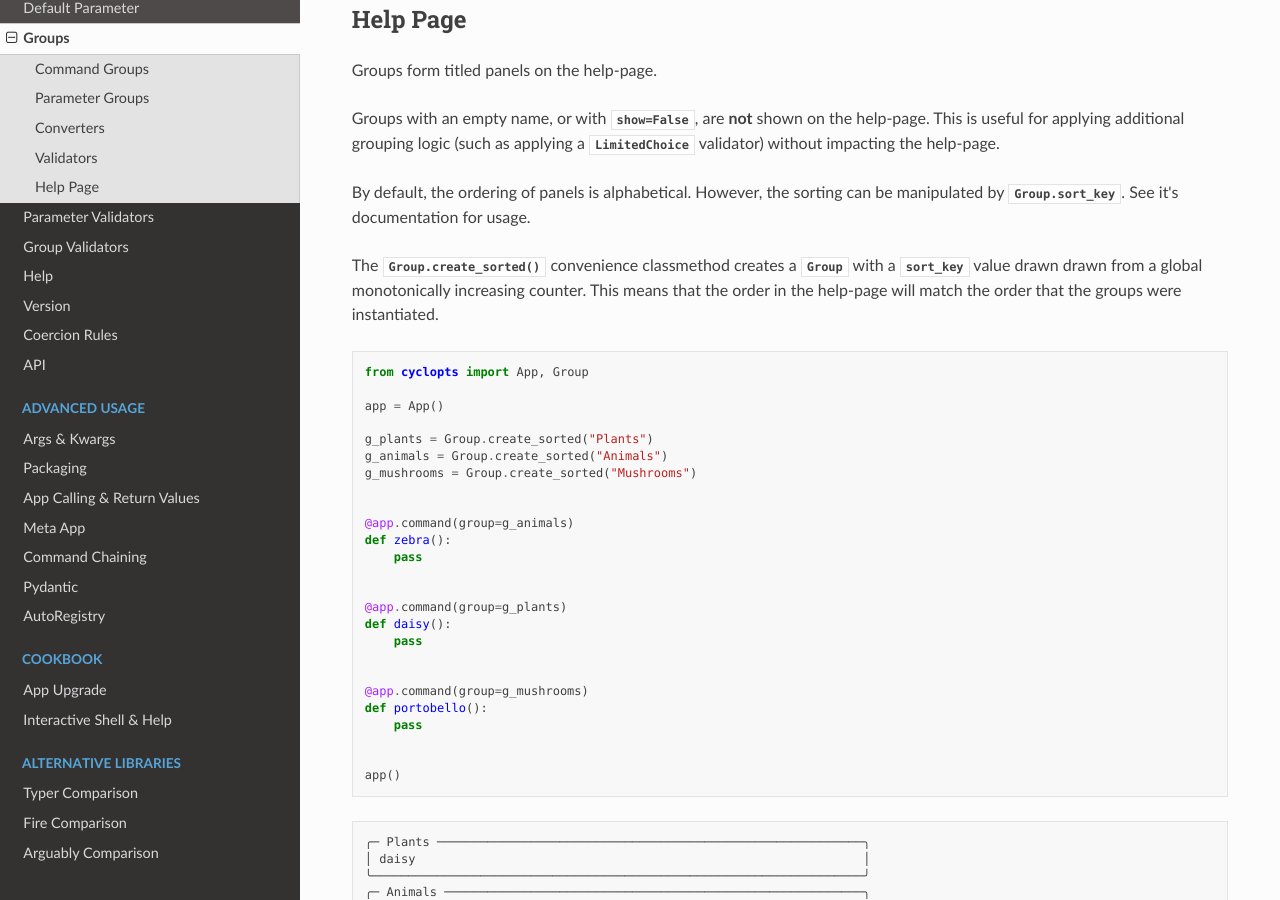
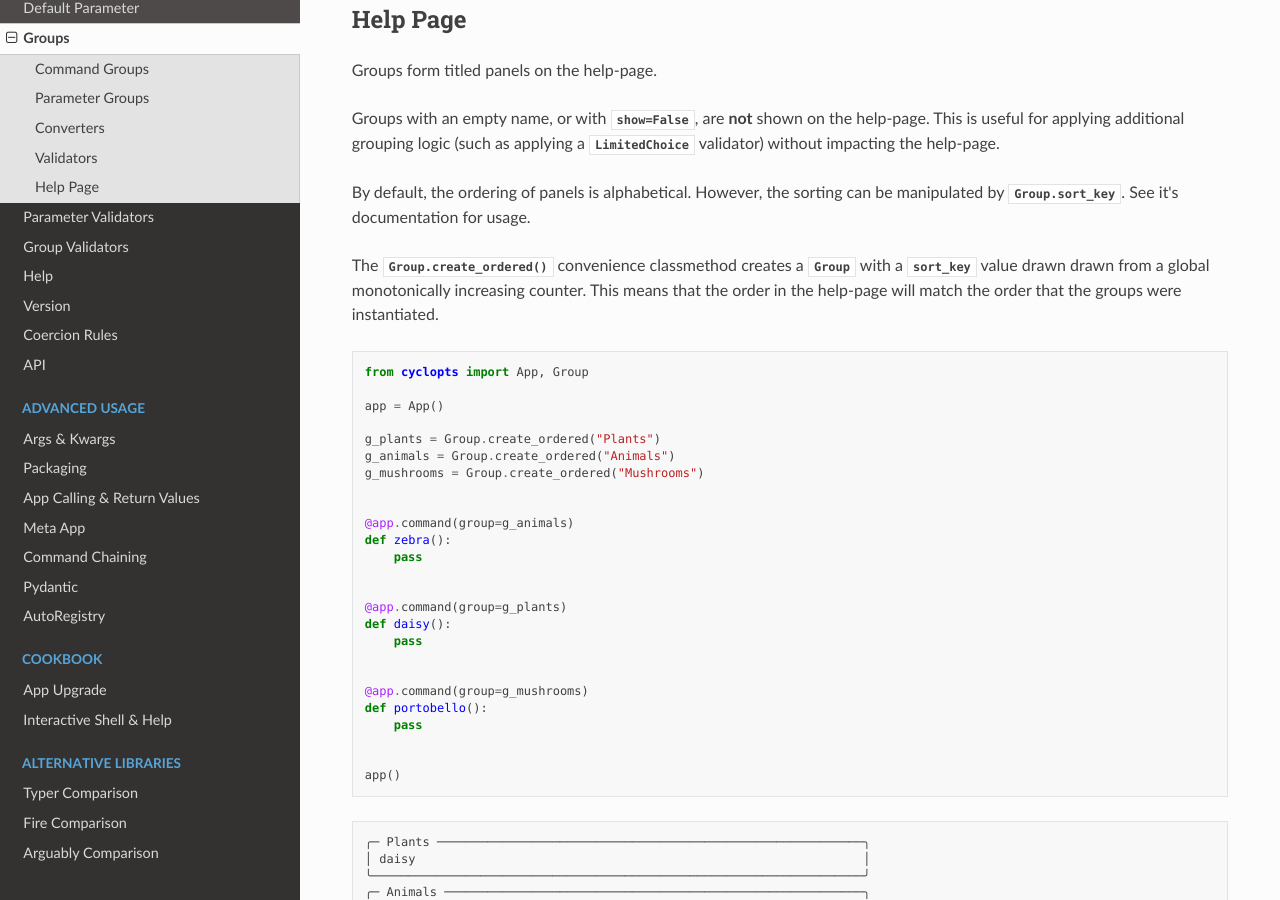
Before and after one commit to BrianPugh/cyclopts, a Sphinx documentation site: the page built from docs/source/groups.rst, in a window 1280 px wide and 900 px high, scrolled down 3351 px. Built offline with Sphinx 7.4.7 and the Read the Docs theme 2.0.0, drawn with Linux system fonts in a browser that asks for light colours.

Commit message:
rename create_sorted -> create_ordered

```diff
--- a/docs/source/api.rst
+++ b/docs/source/api.rst
@@ -280,7 +280,7 @@ API
    .. automethod:: default
 
 .. autoclass:: cyclopts.Group
-   :members: create_sorted
+   :members: create_ordered
 
    A group of parameters and/or commands in a CLI application.
 
--- a/docs/source/groups.rst
+++ b/docs/source/groups.rst
@@ -189,7 +189,7 @@ This is useful for applying additional grouping logic (such as applying a :class
 By default, the ordering of panels is alphabetical.
 However, the sorting can be manipulated by :attr:`.Group.sort_key`. See it's documentation for usage.
 
-The :meth:`.Group.create_sorted` convenience classmethod creates a :class:`.Group` with a :attr:`~.Group.sort_key` value drawn drawn from a global monotonically increasing counter.
+The :meth:`.Group.create_ordered` convenience classmethod creates a :class:`.Group` with a :attr:`~.Group.sort_key` value drawn drawn from a global monotonically increasing counter.
 This means that the order in the help-page will match the order that the groups were instantiated.
 
 .. code-block:: python
@@ -198,9 +198,9 @@ This means that the order in the help-page will match the order that the groups
 
    app = App()
 
-   g_plants = Group.create_sorted("Plants")
-   g_animals = Group.create_sorted("Animals")
-   g_mushrooms = Group.create_sorted("Mushrooms")
+   g_plants = Group.create_ordered("Plants")
+   g_animals = Group.create_ordered("Animals")
+   g_mushrooms = Group.create_ordered("Mushrooms")
 
 
    @app.command(group=g_animals)
```
Also changed, not shown: 2 other files.
